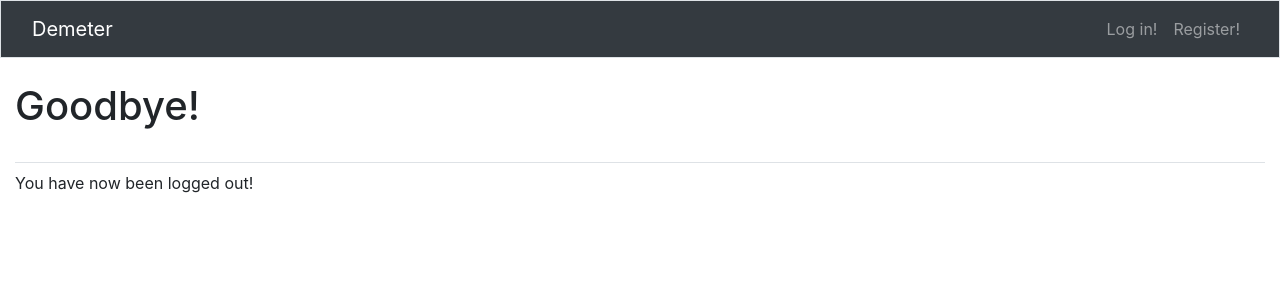
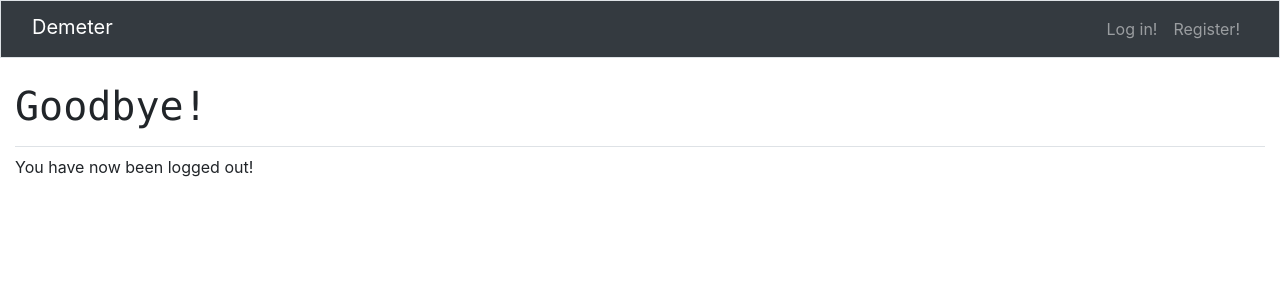
Before and after one commit to Carkzis/Demeter, a Django app: template users/templates/registration/logged_out.html in a window 1280 px wide. Shown: the top 300 px of the page. Run offline with Django 3.2, Linux system fonts and the light colour scheme; the template is opened without the code that fills it, so the values that code supplies are empty; some libraries are stand-ins or nearby versions.

Commit message:
Minor styling adjustments.

```diff
--- a/demeter_app/templates/demeter_app/add_meal.html
+++ b/demeter_app/templates/demeter_app/add_meal.html
@@ -2,7 +2,7 @@
 {% load bootstrap4 %}
 
 {% block page_header %}
-<h1>Add a new meal</h1>
+<h1 class="title">Add a new meal</h1>
 {% endblock page_header %}
 
 {% block content %}
--- a/demeter_app/templates/demeter_app/base.html
+++ b/demeter_app/templates/demeter_app/base.html
@@ -8,12 +8,18 @@
     <title>Demeter</title>
     {% bootstrap_css %}
     {% bootstrap_javascript jquery="full" %}
+    <style>
+      .title {
+        font-family: "Lucida Console",
+        "Courier New", monospace;
+      }
+    </style>
 </head>
 
 <body>
 <nav class="navbar navbar-expand-lg navbar-dark bg-dark mb-8 border">
   <div class="container-fluid">
-    <a class="navbar-brand" href="{% url 'demeter_app:index' %}">Demeter</a>
+    <a class="navbar-brand" style=margin-top:-4px href="{% url 'demeter_app:index' %}">Demeter</a>
     <button class="navbar-toggler" type="button" data-toggle="collapse"
         data-target="#navbarCollapse" aria-controls="navbarCollapse"
         aria-expanded="false" aria-label="Toggle navigation">
@@ -55,7 +61,7 @@
 </nav>
 
 <main role="main" class="container-fluid">
-  <div class="pb-4 mb-2 border-bottom">
+  <div class="pb-2 mb-2 border-bottom">
   </br>
     {% block page_header %}{% endblock page_header %}
   </div>
--- a/demeter_app/templates/demeter_app/index.html
+++ b/demeter_app/templates/demeter_app/index.html
@@ -1,7 +1,7 @@
 {% extends 'demeter_app/base.html' %}
 
 {% block page_header %}
-<h1>Up for the Demeter challenge?</h1>
+<h1 class="title">Up for the Demeter challenge?</h1>
 {% endblock page_header %}
 
 {% block content %}
--- a/demeter_app/templates/demeter_app/stats.html
+++ b/demeter_app/templates/demeter_app/stats.html
@@ -1,7 +1,7 @@
 {% extends 'demeter_app/base.html' %}
 
 {% block page_header %}
-<h1>Your Statistics</h1>
+<h1 class="title">Your Statistics</h1>
 {% endblock page_header %}
 
 {% block content %}
--- a/demeter_app/templates/demeter_app/view_meal.html
+++ b/demeter_app/templates/demeter_app/view_meal.html
@@ -1,7 +1,7 @@
 {% extends 'demeter_app/base.html' %}
 
 {% block page_header %}
-<h1>{{ meal.meal }}</h1>
+<h1 class="title">{{ meal.meal }}</h1>
 {% endblock page_header %}
 
 {% block content %}
--- a/demeter_app/templates/demeter_app/your_meals.html
+++ b/demeter_app/templates/demeter_app/your_meals.html
@@ -2,7 +2,7 @@
 {% load bootstrap4 %}
 
 {% block page_header %}
-<h1>Your Meals</h1>
+<h1 class="title">Your Meals</h1>
 {% endblock page_header %}
 
 {% block content %}
--- a/users/templates/registration/logged_out.html
+++ b/users/templates/registration/logged_out.html
@@ -1,7 +1,7 @@
 {% extends "demeter_app/base.html" %}
 
 {% block page_header %}
-<h1>Goodbye!</h1>
+<h1 class="title">Goodbye!</h1>
 {% endblock page_header %}
 
 {% block content %}
--- a/users/templates/registration/login.html
+++ b/users/templates/registration/login.html
@@ -2,7 +2,7 @@
 {% load bootstrap4 %}
 
 {% block page_header %}
-<h1>Log In</h1>
+<h1 class="title">Log In</h1>
 {% endblock page_header %}
 
 {% block content %}
--- a/users/templates/registration/password_change_done.html
+++ b/users/templates/registration/password_change_done.html
@@ -1,7 +1,7 @@
 {% extends 'demeter_app/base.html' %}
 
 {% block page_header %}
-<h1>Yey!</h1>
+<h1 class="title">Yey!</h1>
 {% endblock page_header %}
 
 {% block content %}
--- a/users/templates/registration/password_change_form.html
+++ b/users/templates/registration/password_change_form.html
@@ -2,7 +2,7 @@
 {% load bootstrap4 %}
 
 {% block page_header %}
-<h1>Change your password</h1>
+<h1 class="title">Change your password</h1>
 {% endblock page_header%}
 
 {% block content %}
--- a/users/templates/registration/password_reset_complete.html
+++ b/users/templates/registration/password_reset_complete.html
@@ -1,7 +1,7 @@
 {% extends "demeter_app/base.html" %}
 
 {% block page_header %}
-<h1>Yey!</h1>
+<h1 class="title">Yey!</h1>
 {% endblock page_header %}
 
 {% block content %}
--- a/users/templates/registration/password_reset_confirm.html
+++ b/users/templates/registration/password_reset_confirm.html
@@ -2,7 +2,7 @@
 {% load bootstrap4 %}
 
 {% block page_header %}
-<h1>Password Reset</h1>
+<h1 class="title">Password Reset</h1>
 {% endblock page_header %}
 
 {% block content %}
--- a/users/templates/registration/password_reset_done.html
+++ b/users/templates/registration/password_reset_done.html
@@ -1,7 +1,7 @@
 {% extends "demeter_app/base.html" %}
 
 {% block page_header %}
-<h1>Check Your E-Mail</h1>
+<h1 class="title">Check Your E-Mail</h1>
 {% endblock page_header %}
 
 {% block content %}
--- a/users/templates/registration/password_reset_form.html
+++ b/users/templates/registration/password_reset_form.html
@@ -2,7 +2,7 @@
 {% load bootstrap4 %}
 
 {% block page_header %}
-<h1>Reset your password</h1>
+<h1 class="title">Reset your password</h1>
 {% endblock page_header%}
 
 {% block content %}
--- a/users/templates/registration/register.html
+++ b/users/templates/registration/register.html
@@ -2,7 +2,7 @@
 {% load bootstrap4 %}
 
 {% block page_header %}
-<h1>Register</h1>
+<h1 class="title">Register</h1>
 {% endblock page_header%}
 
 {% block content %}
```
